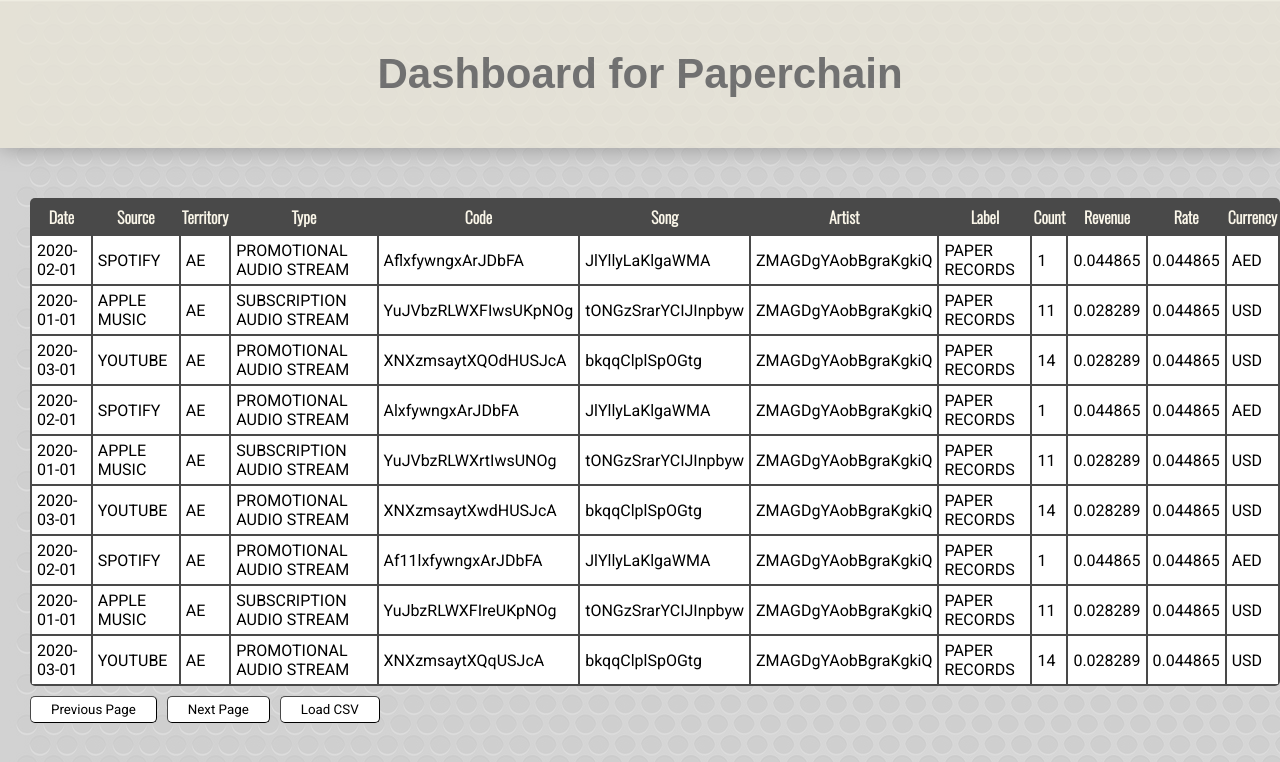
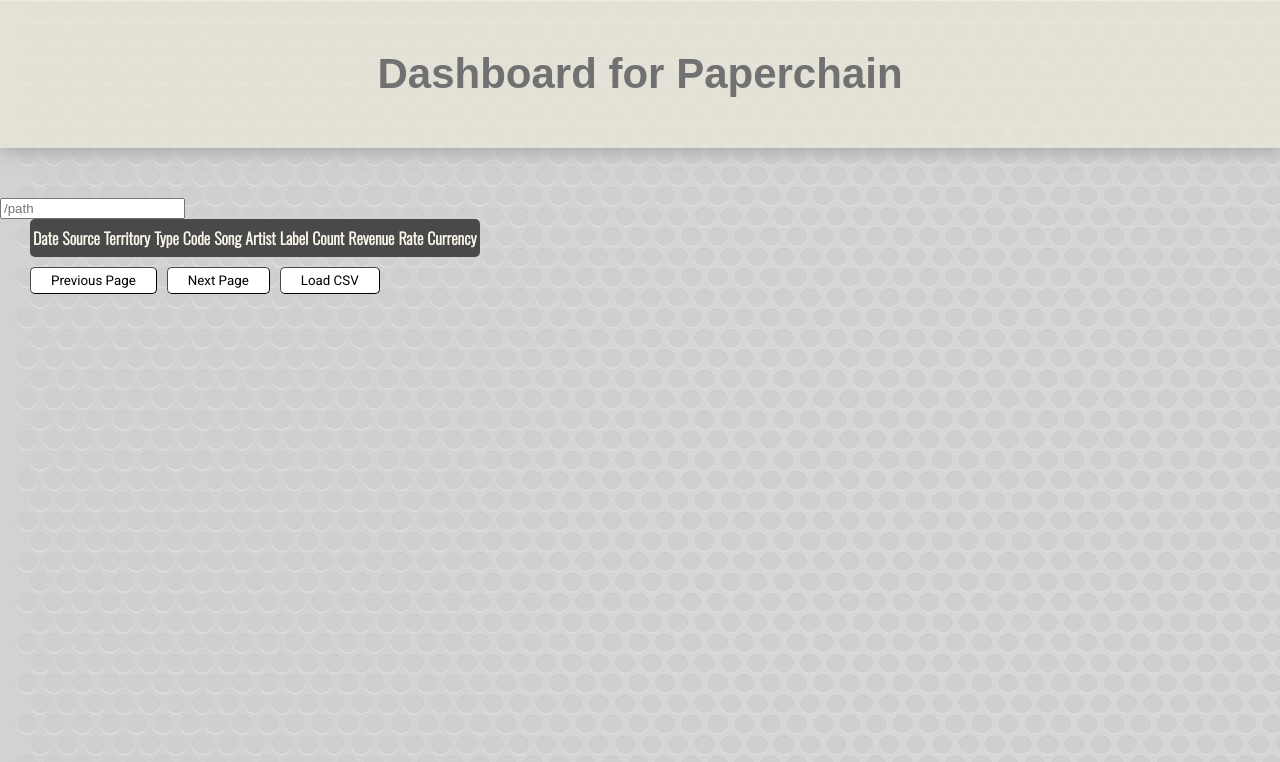
Before and after one commit to Morganhtrotter/Paperchain, a Vue app in the folder dashboard/: page / in a window 1280 px wide. Shown: the top 762 px of the page. Built offline with nearby package versions, Linux system fonts and the light colour scheme.

Commit message:
CSV loading working with textbox

```diff
--- a/dashboard/src/components/Table.vue
+++ b/dashboard/src/components/Table.vue
@@ -1,5 +1,6 @@
 <template>
   <section>
+      <input v-model="csvPath" id="csvPath" placeholder="/path">
       <table class="table">
         <thead>
           <tr>
@@ -47,21 +48,12 @@ import * as d3 from "d3";
 export default {
   data() {
     return {
-      items: [
-        {metric_date: "2020-02-01", source: "SPOTIFY", territory: "AE", metric_type: "PROMOTIONAL AUDIO STREAM", isrc: "AflxfywngxArJDbFA", asset_name: "JlYllyLaKlgaWMA", party_name: "ZMAGDgYAobBgraKgkiQ", label_name: "PAPER RECORDS", units: "1", amount: "0.044865", per_unit_rate: "0.044865", currency: "AED"},
-        {metric_date: "2020-01-01", source: "APPLE MUSIC", territory: "AE", metric_type: "SUBSCRIPTION AUDIO STREAM", isrc: "YuJVbzRLWXFIwsUKpNOg", asset_name: "tONGzSrarYCIJInpbyw", party_name: "ZMAGDgYAobBgraKgkiQ", label_name: "PAPER RECORDS", units: "11", amount: "0.028289", per_unit_rate: "0.044865", currency: "USD"},
-        {metric_date: "2020-03-01", source: "YOUTUBE", territory: "AE", metric_type: "PROMOTIONAL AUDIO STREAM", isrc: "XNXzmsaytXQOdHUSJcA", asset_name: "bkqqClplSpOGtg", party_name: "ZMAGDgYAobBgraKgkiQ", label_name: "PAPER RECORDS", units: "14", amount: "0.028289", per_unit_rate: "0.044865", currency: "USD"},
-        {metric_date: "2020-02-01", source: "SPOTIFY", territory: "AE", metric_type: "PROMOTIONAL AUDIO STREAM", isrc: "AlxfywngxArJDbFA", asset_name: "JlYllyLaKlgaWMA", party_name: "ZMAGDgYAobBgraKgkiQ", label_name: "PAPER RECORDS", units: "1", amount: "0.044865", per_unit_rate: "0.044865", currency: "AED"},
-        {metric_date: "2020-01-01", source: "APPLE MUSIC", territory: "AE", metric_type: "SUBSCRIPTION AUDIO STREAM", isrc: "YuJVbzRLWXrtIwsUNOg", asset_name: "tONGzSrarYCIJInpbyw", party_name: "ZMAGDgYAobBgraKgkiQ", label_name: "PAPER RECORDS", units: "11", amount: "0.028289", per_unit_rate: "0.044865", currency: "USD"},
-        {metric_date: "2020-03-01", source: "YOUTUBE", territory: "AE", metric_type: "PROMOTIONAL AUDIO STREAM", isrc: "XNXzmsaytXwdHUSJcA", asset_name: "bkqqClplSpOGtg", party_name: "ZMAGDgYAobBgraKgkiQ", label_name: "PAPER RECORDS", units: "14", amount: "0.028289", per_unit_rate: "0.044865", currency: "USD"},
-        {metric_date: "2020-02-01", source: "SPOTIFY", territory: "AE", metric_type: "PROMOTIONAL AUDIO STREAM", isrc: "Af11lxfywngxArJDbFA", asset_name: "JlYllyLaKlgaWMA", party_name: "ZMAGDgYAobBgraKgkiQ", label_name: "PAPER RECORDS", units: "1", amount: "0.044865", per_unit_rate: "0.044865", currency: "AED"},
-        {metric_date: "2020-01-01", source: "APPLE MUSIC", territory: "AE", metric_type: "SUBSCRIPTION AUDIO STREAM", isrc: "YuJbzRLWXFIreUKpNOg", asset_name: "tONGzSrarYCIJInpbyw", party_name: "ZMAGDgYAobBgraKgkiQ", label_name: "PAPER RECORDS", units: "11", amount: "0.028289", per_unit_rate: "0.044865", currency: "USD"},
-        {metric_date: "2020-03-01", source: "YOUTUBE", territory: "AE", metric_type: "PROMOTIONAL AUDIO STREAM", isrc: "XNXzmsaytXQqUSJcA", asset_name: "bkqqClplSpOGtg", party_name: "ZMAGDgYAobBgraKgkiQ", label_name: "PAPER RECORDS", units: "14", amount: "0.028289", per_unit_rate: "0.044865", currency: "USD"},
-      ],
+      items: [],
       pageSize: 9,
       currentPage: 1,
       count: 1,
-      lastSort: ""
+      lastSort: "",
+      csvPath: ""
     }
   },
   computed: {
@@ -131,7 +123,7 @@ export default {
       }
     },
     async mounted() {
-      d3.dsv(";", "../paper_records_test_data.csv", function(d) {
+      d3.dsv(";", this.csvPath, function(d) {
         return {
           metric_date: d.metric_date,
           source: d.source,
```
